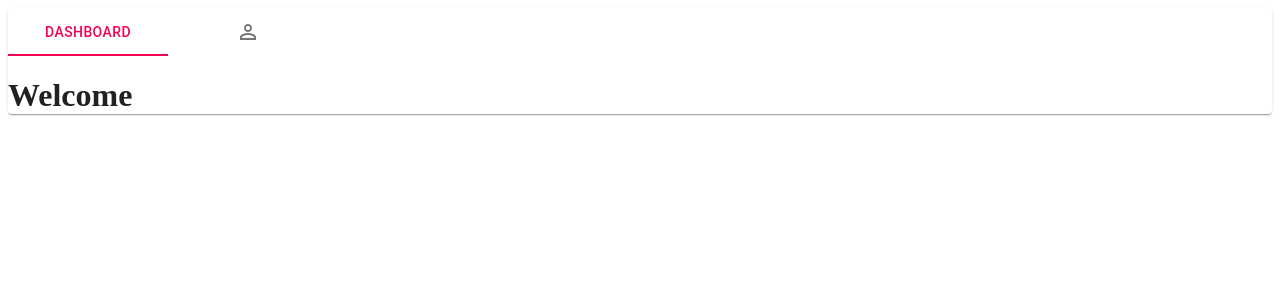
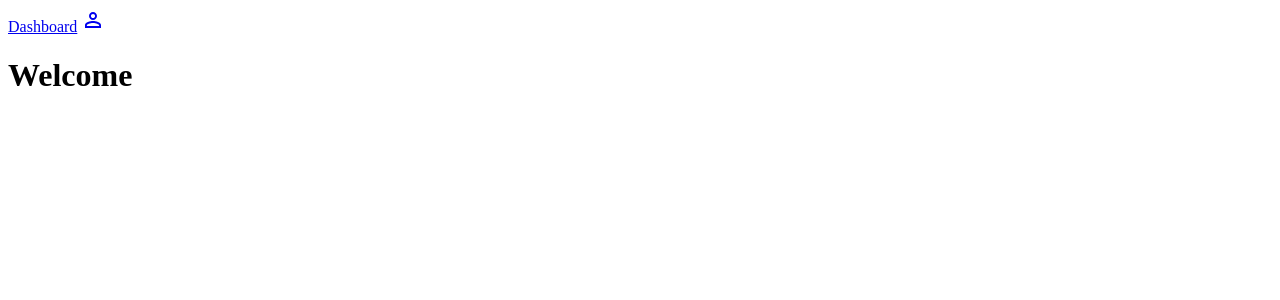
Before and after one commit to arunkjojo/react-o3sjkk, a React (Create React App) app: page / in a window 1280 px wide. Shown: the top 300 px of the page. Built offline with nearby package versions, Linux system fonts and the light colour scheme.

Commit message:
2 files modified, 1 deleted

```diff
--- a/src/App.js
+++ b/src/App.js
@@ -1,14 +1,22 @@
 import React from 'react';
-import { BrowserRouter, Routes, Route } from 'react-router-dom';
-import { Header } from './Components/Header';
+import { BrowserRouter, Routes, Route, Link } from 'react-router-dom';
+import { Dashboard } from './Components/Dashboard';
+import { MyAccount } from './Components/MyAccount';
 import { Edit } from './Components/Edit';
-// import './style.css';
+import PersonOutlineOutlinedIcon from '@material-ui/icons/PersonOutlineOutlined';
 export default function App() {
   return (
     <BrowserRouter>
+      <div className="container">
+        <Link to="/">Dashboard</Link>{' '}
+        <Link to="/account">
+          <PersonOutlineOutlinedIcon />
+        </Link>{' '}
+      </div>
       <Routes>
-        <Route exat path="/" element={<Header />} />
-        <Route path="edit" element={<Edit />} />
+        <Route exact path="/" element={<Dashboard />} />
+        <Route path="/account" element={<MyAccount />} />
+        <Route path="/edit" element={<Edit />} />
       </Routes>
     </BrowserRouter>
   );
--- a/src/Components/Edit.js
+++ b/src/Components/Edit.js
@@ -1,5 +1,4 @@
 import React, { useState } from 'react';
-import { Header } from './Header';
 import { useSelector, useDispatch } from 'react-redux';
 import { save_profile } from '../Redux/userSlice';
 export const Edit = () => {
@@ -33,8 +32,9 @@ export const Edit = () => {
     );
   };
   return (
-    <>
-      <form>
+    <div className="editUser">
+      <h2>User Edit</h2>
+      <form className="form-control">
         <div className="nameField">
           <label for="name">Name </label>
           <input id="name" onChange={nameChange} value={userName} />
@@ -54,6 +54,6 @@ export const Edit = () => {
           <button onClick={saveProfile}>Save</button>
         </div>
       </form>
-    </>
+    </div>
   );
 };
--- a/src/Components/Header.js
+++ /dev/null
@@ -1,29 +0,0 @@
-import React, { useState } from 'react';
-import Paper from '@material-ui/core/Paper';
-import Tabs from '@material-ui/core/Tabs';
-import Tab from '@material-ui/core/Tab';
-import PersonOutlineOutlinedIcon from '@material-ui/icons/PersonOutlineOutlined';
-import { Main } from './Main';
-export const Header = () => {
-  const [value, setValue] = useState(0);
-  return (
-    <div className="linkDiv">
-      <Paper>
-        <Tabs
-          value={value}
-          onChange={(e, v) => setValue(v)}
-          indicatorColor="secondary"
-          textColor="secondary"
-          variant="scrollButtons"
-          scrollButtons="auto"
-        >
-          <Tab key="0" label="Dashboard" />
-          <Tab key="1" label={<PersonOutlineOutlinedIcon />} />
-        </Tabs>
-        <div>
-          <Main data={value} />
-        </div>
-      </Paper>
-    </div>
-  );
-};
```
